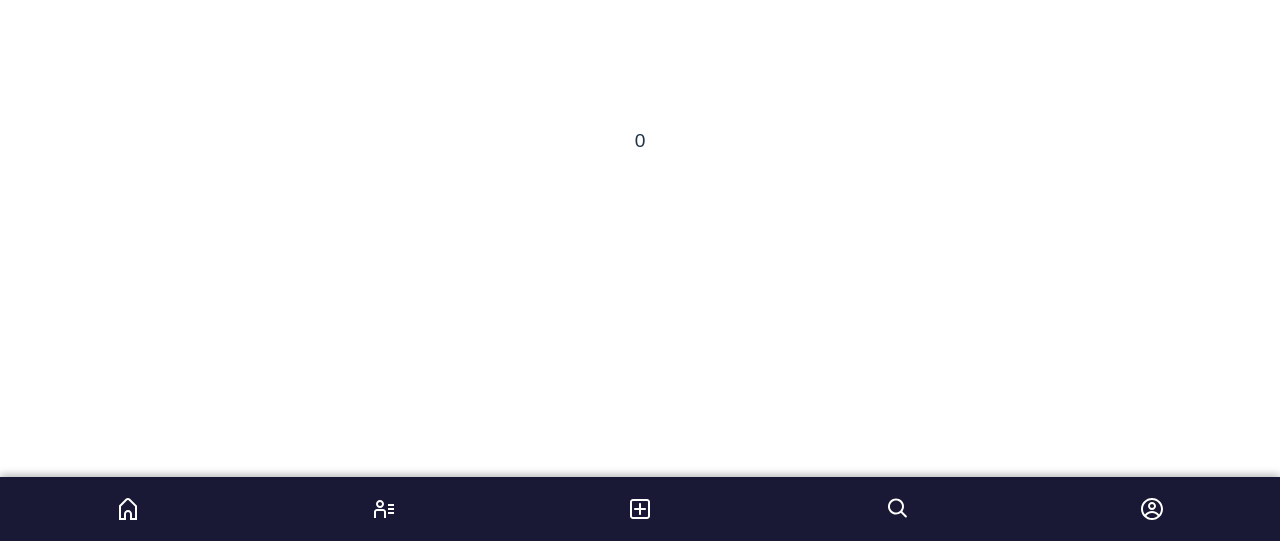
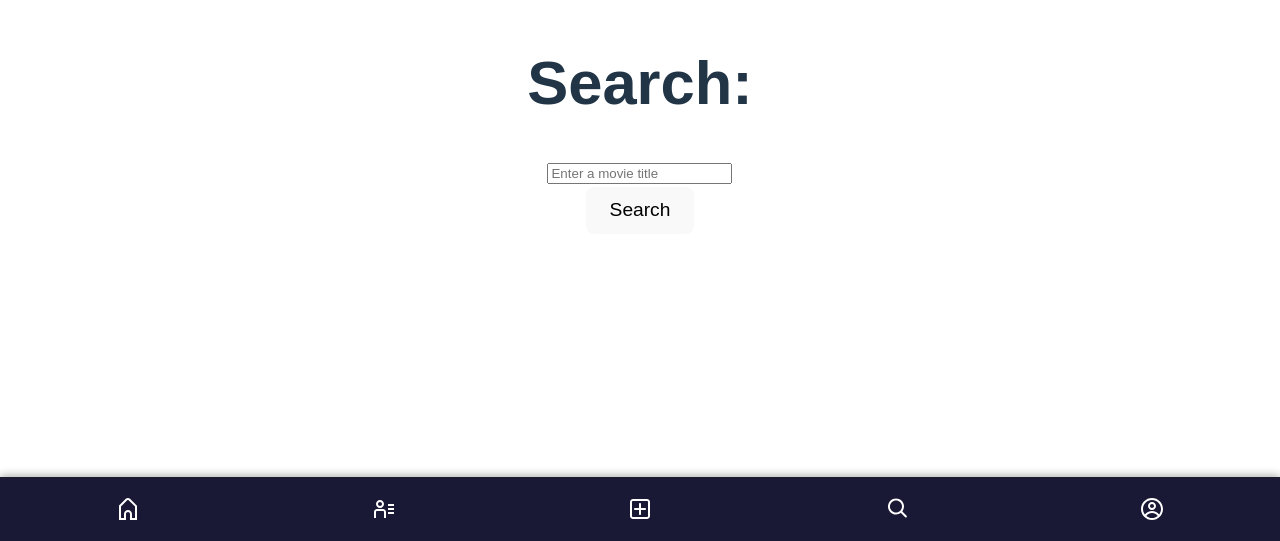
Before and after one commit to connerleb/CinemaVault, a React (Vite) app in the folder Frontend/: page /search in a window 1280 px wide. Shown: the part 259-800 px from the top of the page. Built offline with nearby package versions, Linux system fonts and the light colour scheme; sample sign-in values are in the browser's storage.

Commit message:
Added loading states to login and signup, and fixed issue with infinite loading. Also added a search bar and a query to the backend

```diff
--- a/Frontend/src/App.jsx
+++ b/Frontend/src/App.jsx
@@ -44,8 +44,8 @@ function App() {
         const loggedUser = localStorage.getItem("username");
         if (loggedUser) {
             setUser(loggedUser);
-            setLoading(false);
         }
+        setLoading(false);
     }, []);
 
     if (loading) {
--- a/Frontend/src/pages/login.jsx
+++ b/Frontend/src/pages/login.jsx
@@ -4,10 +4,12 @@ import {Link, useNavigate} from "react-router-dom";
 function Login({onLogin}) {
     const [username, setUsername] = useState('');
     const [password, setPassword] = useState('');
+    const [loading, setLoading] = useState(false);
     const navigate = useNavigate();
 
     const login = (e) => {
         e.preventDefault(); // prevent the browser reload
+        setLoading(true);
 
         // attempt to login using the username and password
         fetch('https://cinemavault-b2jo.onrender.com/login',
@@ -44,7 +46,7 @@ function Login({onLogin}) {
                 ></input>
                 <br/>
                 <br/>
-                <button type="submit">Log In</button>
+                <button type="submit" disabled={loading}>{loading ? "Logging in..." : "Log In"}</button>
 
                 <p>Don't have an account?
                 <br />
--- a/Frontend/src/pages/search.jsx
+++ b/Frontend/src/pages/search.jsx
@@ -1,8 +1,23 @@
-import {useEffect} from "react";
-import {useNavigate} from "react-router-dom";
+import {useEffect, useState} from "react";
+import {Link, useNavigate} from "react-router-dom";
 
-function search() {
+function Search() {
     const navigate = useNavigate();
+    const [searchQuery, setSearchQuery] = useState("");
+    const [results, setResults] = useState([]);
+
+    const search = async (e) => {
+        e.preventDefault();
+
+        // try to fetch the search results from the api and store the results
+        try {
+            const response = await fetch(`https://cinemavault-b2jo.onrender.com/api/search?query=${encodeURIComponent(searchQuery)}`);
+            const data = await response.json();
+            setResults(data);
+        } catch (err){
+            console.log("Error searching for movie: " + err);
+        }
+    }
 
     // when the page is loaded check if the user is logged in
     useEffect(() => {
@@ -10,10 +25,36 @@ function search() {
         if (!user) { // if not logged in redirect
             navigate('/login');
         }
-    }, []);
+    }, [navigate]);
+
     return (
-        0
+        <div className="searchDiv">
+            <form className="searchForm" onSubmit={search}>
+                <h1 className="searchTitle">Search:</h1>
+                <input className="query"
+                       placeholder="Enter a movie title"
+                       value={searchQuery}
+                       onChange={(e) => setSearchQuery(e.target.value)}
+                ></input>
+                <br/>
+                <button type="submit">Search</button>
+            </form>
+
+            <div>
+                {results.map(movie => (
+                    <div key={movie.id} className="movieDisplay">
+                        <h1>{movie.title}</h1>
+                        {movie.poster_path && (
+                            <img src={`https://image.tmdb.org/t/p/w200${movie.poster_path}`} alt={movie.title} />
+                        )}
+                        <p>Release Date: {movie.release_date}</p>
+                        <p>{movie.overview}</p>
+                    </div>
+
+                ))}
+            </div>
+        </div>
     );
 }
 
-export default search;
+export default Search;
--- a/Frontend/src/pages/signup.jsx
+++ b/Frontend/src/pages/signup.jsx
@@ -4,10 +4,12 @@ import {useState} from "react";
 function Signup({onLogin}) {
     const [username, setUsername] = useState('');
     const [password, setPassword] = useState('');
+    const [loading, setLoading] = useState(false);
     const navigate = useNavigate();
 
     const signup = (e) => {
         e.preventDefault(); // prevent the browser reload
+        setLoading(true);
 
         // create the user by using fetch to post the new user
         fetch('https://cinemavault-b2jo.onrender.com/postuser',
@@ -49,7 +51,7 @@ function Signup({onLogin}) {
                 ></input>
                 <br/>
                 <br/>
-                <button type="submit">Sign Up</button>
+                <button type="submit" disabled={loading}>{loading ? "Creating account..." : "Sign Up"}</button>
 
                 <p>Already have an account?
                     <br />
```
Also changed, not shown: 1 other file (tests, documents, lock files or other folders).
